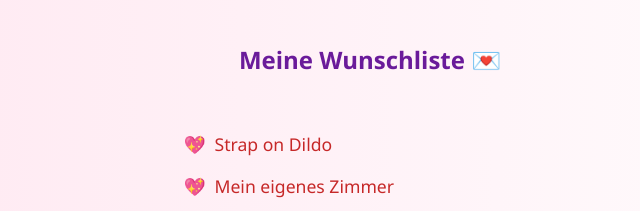
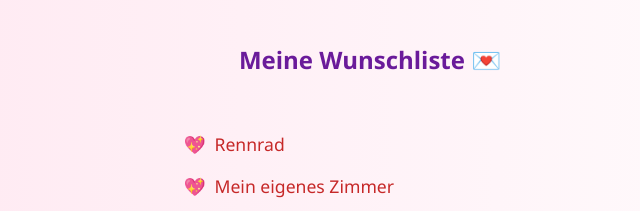
Before and after one commit to michikatsching/michikatsching.github.io, a plain HTML site: page index.html in a window 1280 px wide. Shown: the part 860-1071 px from the top of the page, 270-910 px from the left. Drawn offline with Linux system fonts and the light colour scheme.

Commit message:
index.html aktualisieren

```diff
--- a/index.html
+++ b/index.html
@@ -317,7 +317,7 @@ function updateProzent() {
       <span style="margin-right: 0.5em;">💖</span>
       <span>
         <a href="https://www.amazon.de/realistischem-umschnallpenis-Sexspielzeug-Sex-Penis-Spa%C3%9F-Silikondildo/dp/B0BXSD71B1/r" target="_blank" style="color: #c62828; text-decoration: none;">
-          Strap on Dildo
+          Rennrad
         </a>
       </span>
     </li>
```
